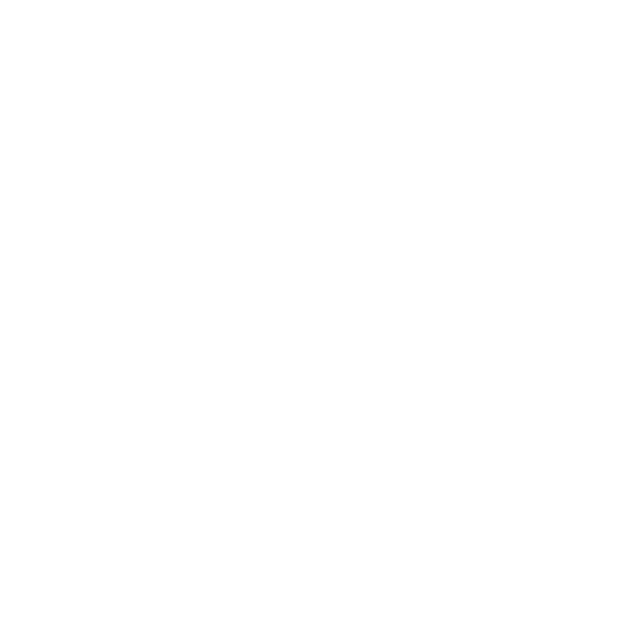
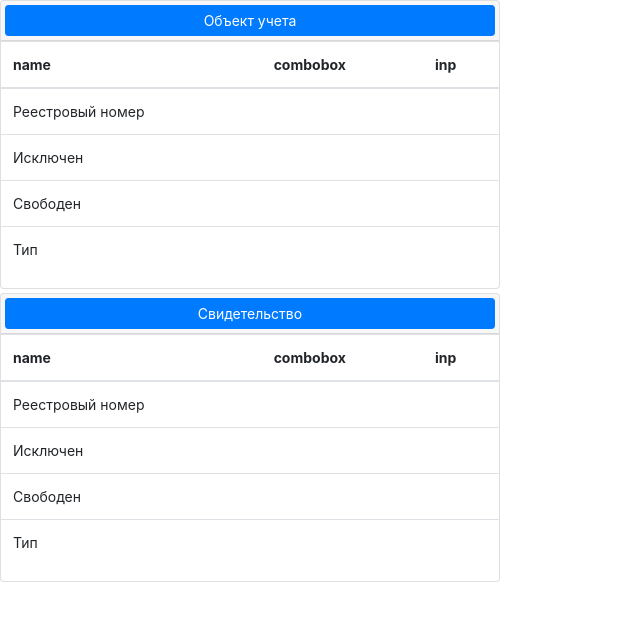
Before and after one commit to SergLog/VGRID-Control, a Vue app: page / in a window 1280 px wide. Shown: the top 620 px of the page, without its empty margins (0-640 px from the left). Built offline with nearby package versions, Linux system fonts and the light colour scheme.

Commit message:
Filter controll added (b-cards) with displaying data items array and using slots in b-table

```diff
--- a/src/components/BaseBtn.vue
+++ b/src/components/BaseBtn.vue
@@ -1,6 +1,6 @@
 <template>
   <b-button class="BaseBtn" size="sm" variant="primary">
-    <slot></slot>
+   <slot></slot>
   </b-button>
 </template>
 
--- a/src/components/BaseInp.vue
+++ b/src/components/BaseInp.vue
@@ -5,7 +5,7 @@
 </template>
 
 
-<script scoped>
+<script>
   export default {
   name: 'BaseInput',
   props: {
@@ -13,13 +13,11 @@
   },
   data() {
       return {
-    // val: 'ddfd'
-    toParent: 'ddd1'
 }
   }
   }
 </script>
 
 
-<style>
+<style scoped>
 </style>
--- a/src/components/TheFilter.vue
+++ b/src/components/TheFilter.vue
@@ -1,18 +1,86 @@
 <template>
-  <div>
+
+ <div role="tablist" class="thefilter">
+    <b-card no-body class="mb-1 small" v-for="item in items" :key="item.id">
+      <b-card-header header-tag="header" class="p-1" role="tab">
+        <b-btn block href="#" v-b-toggle="item.collapseId" variant="primary" size="sm">{{ item.collapseName }}</b-btn>
+      </b-card-header>
+      <b-collapse :id="item.collapseId" visible role="tabpanel">
+        <!-- accordion="my-accordion" removed to let b-card opened when clicking another one -->
+        <b-card-body class="p-0">
+          <b-table :fields="fields" :items="item.params" thead-class="hide_header">
+            <template slot="inp" slot-scope="data">
+              <div :is="item.params[data.index].controll" :val="item.params[data.index].val"></div>{{ fromChild }}
+              <!-- item.params[data.index].controll - you can add any controll by slot, type of contoll - in itmes array  - -->
+            </template>
+            <template slot="combobox" slot-scope="data">
+              <b-select v-model="item.params[data.index].selected" :options="combobox_items" class="form-control-sm"></b-select>
+               {{ item.params[data.index].selected }}
+            </template>
+          </b-table>
+        </b-card-body>
+      </b-collapse>
+    </b-card>
+<div>
+ </div>
+
 
   </div>
 </template>
 
 <script>
+
+import BaseBtn from './BaseBtn.vue'
+import BaseInp from './BaseInp.vue'
+
 export default {
+  components: { BaseBtn, BaseInp },
   name: 'HelloWorld',
   props: {
     msg: String
+  },
+  data () {
+    return {
+      items:
+        [{"collapseId": "1",
+        "collapseName": "Объект учета",
+        "params": [
+          { "selected": '%', "dbfield": "RNO_NUM", "name": "Реестровый номер", "controll": "BaseBtn", "val": "Введите значение" },
+          { "selected": '%', "dbfield": "ISKL", "name": "Исключен", "controll": "BaseInp", "val": "ssf" },
+          { "selected": '%', "dbfield": "TTT", "name": "Свободен", "controll": "BaseInp", "val": "sf" },
+          { "selected": '%', "dbfield": "RNO_LOA_ID", "name": "Тип", "controll": "BaseInp", "val": "ssf" }]
+        },
+        {"collapseId": "2",
+        "collapseName": "Свидетельство",
+        "params": [
+          { "selected": '', "dbfield": "RNO_NUM", "name": "Реестровый номер", "controll": "BaseInp", "val": "" },
+          { "selected": '', "dbfield": "ISKL", "name": "Исключен", "controll": "BaseInp", "val": "" },
+          { "selected": '', "dbfield": "TTT", "name": "Свободен", "controll": "BaseInp", "val": "" },
+          { "selected": '', "dbfield": "RNO_LOA_ID", "name": "Тип", "controll": "BaseInp", "val": "" }]
+        }],
+      combobox_items: [
+        { value: "%", text: 'Содержит' },
+        { value: "=", text: 'Равно' },
+        { value: ">", text: 'Больше' },
+        { value: "<", text: 'Меньше' }
+      ],
+          fields: [
+         { key: 'name', label: 'name',  },
+         { key: 'combobox', label: 'combobox' },
+         { key: 'inp', label: 'inp' }
+        //  { key: 'btn', label: 'btn' }
+       ]
+    }
   }
 }
 </script>
 
 
 <style scoped>
+.thefilter {
+  width: 500px;
+}
+.ttt{
+  float: right;
+}
 </style>
```
